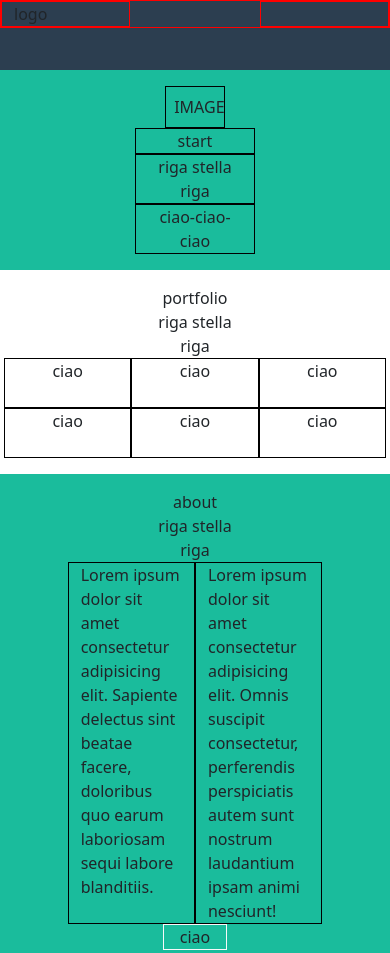
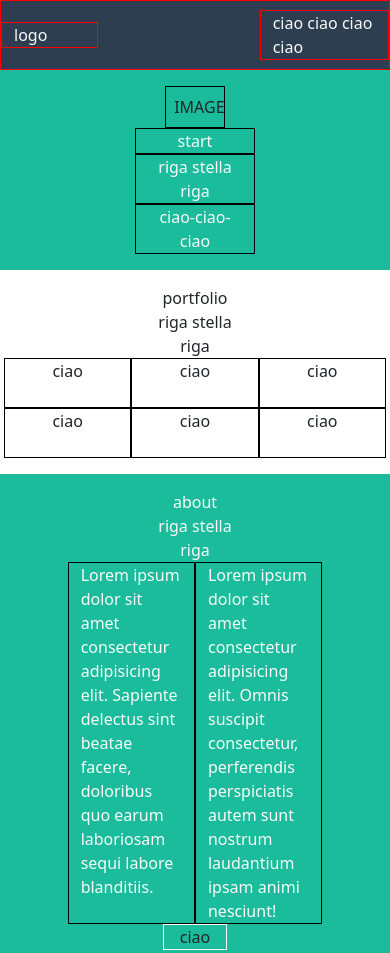
Before and after one commit to emanuelesacchetti/html-css-bootstrap-freelancer, a plain HTML site: page index.html in a window 390 px wide. Shown: the top 953 px of the page. Drawn offline with nearby package versions, Linux system fonts and the light colour scheme.

Commit message:
fine blocchi desktp first(no responsive)

```diff
--- a/css/style.css
+++ b/css/style.css
@@ -23,6 +23,12 @@ header {
     height: 70px;
     background-color: #2c3e50;
 }
+#header-cont {
+    height: 100%;
+}
+header .row {
+    height: 100%;
+}
 #hero {
     background-color: #1abc9c;
 }
--- a/index.html
+++ b/index.html
@@ -10,10 +10,10 @@
 </head>
 <body class="debug">
     <header>
-        <div class="container ms_header-box">
-            <div class="row">
-                <div class="col-4 ms_header-box">logo</div>
-                <div class="col-4 offset-4 ms_header-box"></div>
+        <div class="container ms_header-box" id="header-cont">
+            <div class="row align-items-center">
+                <div class="col-3 ms_header-box text-light">logo</div>
+                <div class="col-4 offset-5 ms_header-box text-light">ciao ciao ciao ciao</div>
             </div>
         </div>
     </header>
@@ -21,9 +21,9 @@
         <section class="container-fluid" id="hero">
             <div class="row p-3">
                 <div class="col-2 offset-5 text-center ms_border p-2">IMAGE</div>
-                <div class="col-4 offset-4 text-center ms_border">start</div>
-                <div class="col-4 offset-4 text-center ms_border">riga stella riga</div>
-                <div class="col-4 offset-4 text-center ms_border">ciao-ciao-ciao</div>
+                <div class="col-4 offset-4 text-center text-light ms_border">start</div>
+                <div class="col-4 offset-4 text-center text-light ms_border">riga stella riga</div>
+                <div class="col-4 offset-4 text-center text-light ms_border">ciao-ciao-ciao</div>
             </div>
         </section>
 
@@ -44,12 +44,12 @@
 
         <section class="container-fluid p-3" id="about">
             <div class="row">
-                <div class="col-4 offset-4 text-center">about</div>
-                <div class="col-4 offset-4 text-center">riga stella riga</div>
+                <div class="col-4 offset-4 text-center text-light">about</div>
+                <div class="col-4 offset-4 text-center text-light">riga stella riga</div>
             </div>
             <div class="row">
-                <div class="col-4 offset-2 ms_border">Lorem ipsum dolor sit amet consectetur adipisicing elit. Sapiente delectus sint beatae facere, doloribus quo earum laboriosam sequi labore blanditiis.</div>
-                <div class="col-4 ms_border">Lorem ipsum dolor sit amet consectetur adipisicing elit. Omnis suscipit consectetur, perferendis perspiciatis autem sunt nostrum laudantium ipsam animi nesciunt!</div>
+                <div class="col-4 offset-2 ms_border text-light">Lorem ipsum dolor sit amet consectetur adipisicing elit. Sapiente delectus sint beatae facere, doloribus quo earum laboriosam sequi labore blanditiis.</div>
+                <div class="col-4 ms_border text-light">Lorem ipsum dolor sit amet consectetur adipisicing elit. Omnis suscipit consectetur, perferendis perspiciatis autem sunt nostrum laudantium ipsam animi nesciunt!</div>
             </div>
             <div class="row">
                 <div class="col-2 offset-5 text-center border border-light">ciao</div>
@@ -73,9 +73,9 @@
         <footer class="container-fluid p-0 m-0">
             <section id="ms_footer-top">
                 <div class="row justify-content-center p-3">
-                    <div class="col-2 text-center ms_border">ciao</div>
-                    <div class="col-2 text-center ms_border">ciao</div>
-                    <div class="col-2 text-center ms_border">ciao</div>
+                    <div class="col-2 text-center text-light ms_border">ciao</div>
+                    <div class="col-2 text-center text-light ms_border">ciao</div>
+                    <div class="col-2 text-center text-light ms_border">ciao</div>
                 </div>
             </section>
 
```
